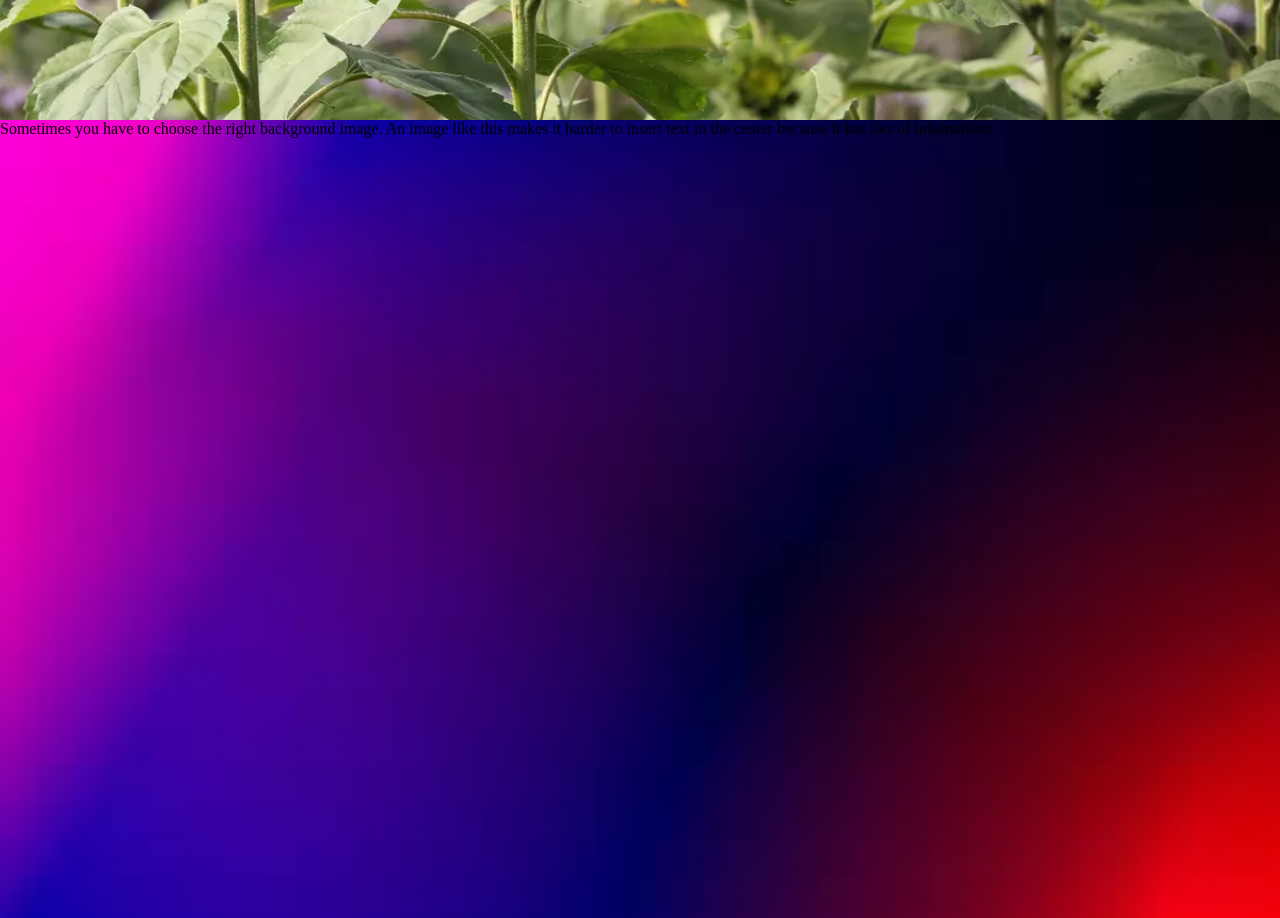
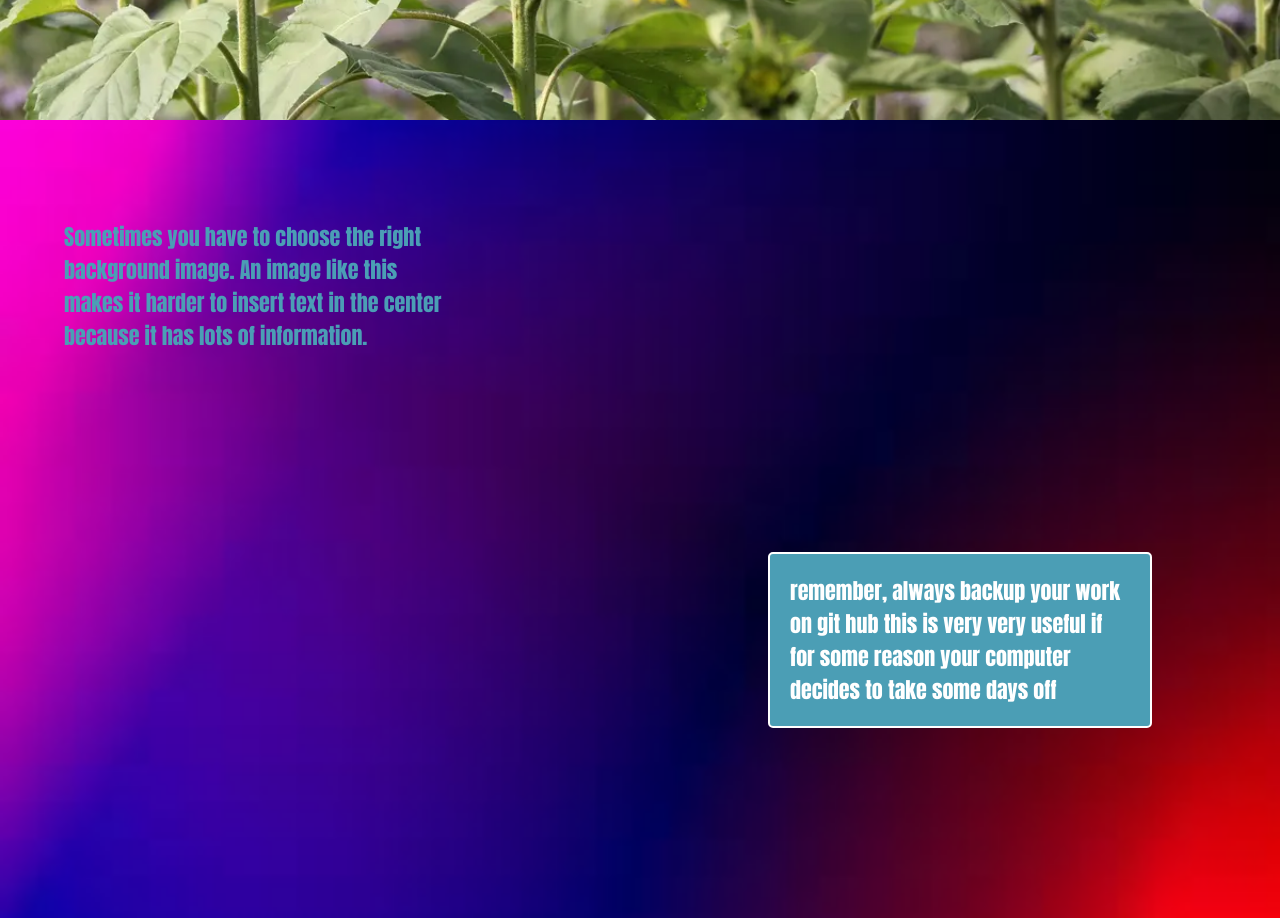
Before and after one commit to kendall-daniels/project1, a plain HTML site: page index.html in a window 1280 px wide. Shown: the part 680-1598 px from the top of the page. Drawn offline with Linux system fonts and the light colour scheme.

Commit message:
sixth commit

```diff
--- a/index.html
+++ b/index.html
@@ -31,12 +31,18 @@
 
     <div class="section2" id="section2">
         <div class="content">
-            <p class="paragrah" id="p1">
+            <p class="paragraph" id="p1">
                 Sometimes you have to choose the right background image.
-                An image like this makes it harder to insert text in the center
+                An image like this makes it harder
+                to insert text in the center
                 because it has lots of information.
             </p>
-            <p class="paragrah" id="p2"></p>
+            <p class="paragraph" id="p2">
+                remember, always backup your work on git
+                 hub this is very very useful
+                if for some reason your computer
+                decides to take some days off
+            </p>
         </div>
     </div>
 
--- a/style.css
+++ b/style.css
@@ -83,3 +83,27 @@ nav li{
     border: 2px solid orange;
     border-radius: 5px;
 }
+
+.paragraph{
+    font-size: 22px;
+    width: 30%;
+    font-family: Impact, Haettenschweiler, 'Arial Narrow Bold', sans-serif;
+}
+
+#p1{
+    color: rgb(75, 158, 181);
+    position: relative;
+    top: 100px;
+    left: 5%;
+}
+
+#p2{
+    color: white;
+    background-color: rgb(75, 158, 181);
+    border: 2px solid white;
+    position: relative;
+    top: 300px;
+    left: 60%;
+    padding: 20px;
+    border-radius: 5px;
+}
```
